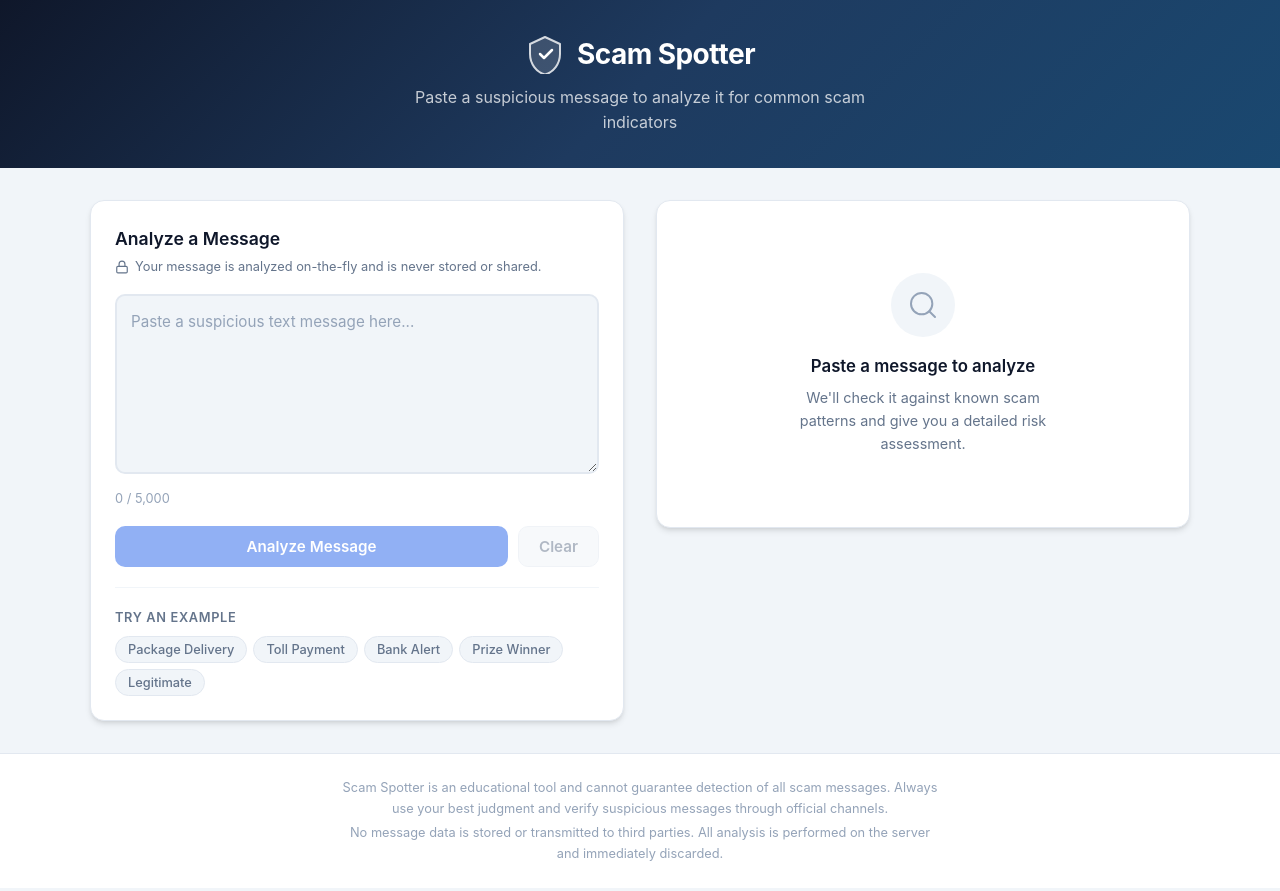
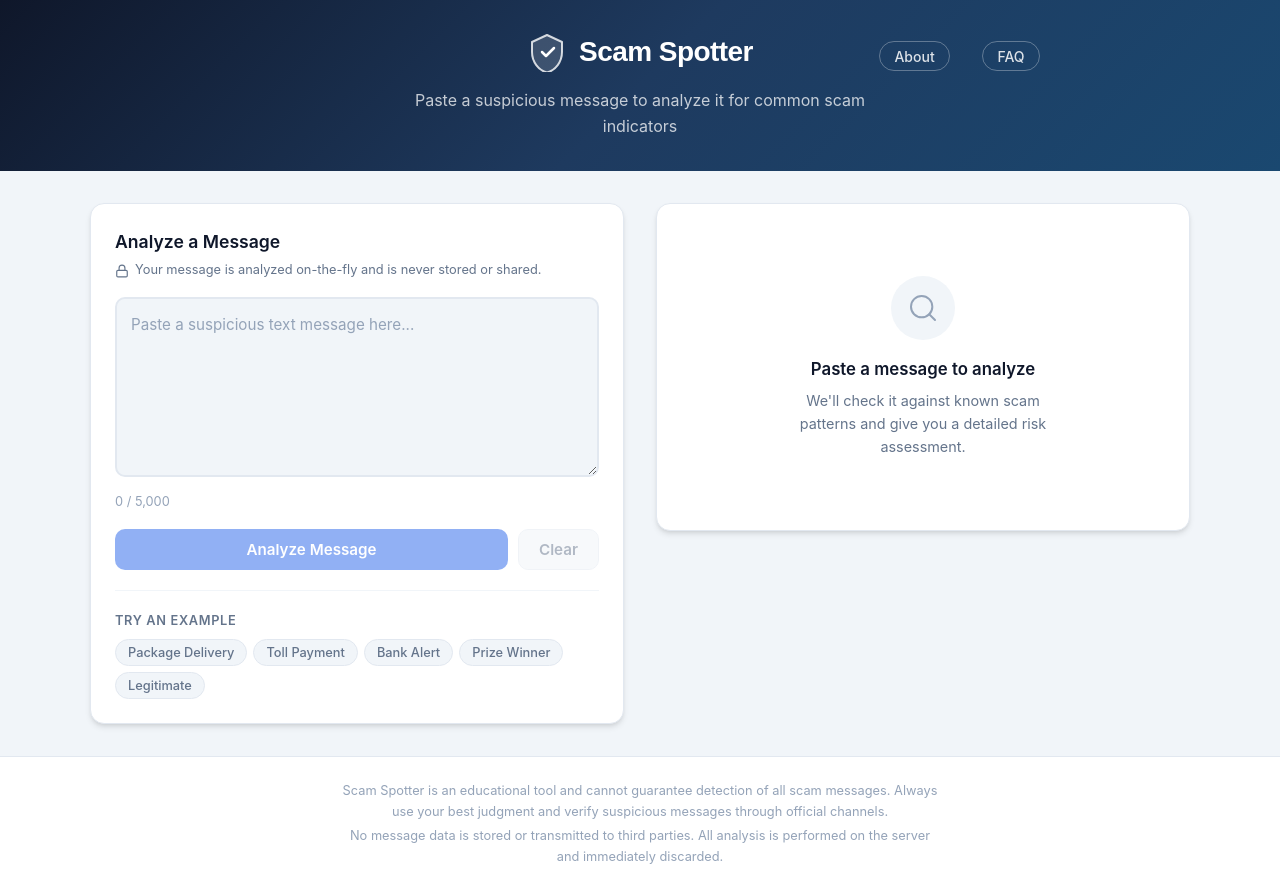
Before and after one commit to alexakfk/scam-spotter, a React (Vite) app in the folder client/: page / in a window 1280 px wide. Built offline with nearby package versions, Linux system fonts and the light colour scheme.

Commit message:
added navigation function, back buttons and header reloading

```diff
--- a/client/src/App.css
+++ b/client/src/App.css
@@ -84,11 +84,17 @@ body {
 }
 
 .header-brand {
+  background: none;
+  border: none;
+  cursor: pointer;
   display: flex;
   align-items: center;
   justify-content: center;
   gap: 12px;
   margin-bottom: 8px;
+  color: #fff;
+  padding:0;
+  outline: none;
 }
 
 .header-icon {
@@ -108,6 +114,48 @@ body {
   color: rgba(255, 255, 255, 0.75);
   max-width: 500px;
   margin: 0 auto;
+}
+
+/* ─── ABOUT & FAQ ────────────────────────────────────────────── */
+
+
+.header-top {
+  display: grid;
+  grid-template-columns: 1fr auto 1fr;
+  align-items: center;
+  margin-bottom: 8px;
+}
+
+.header-nav {
+  display: flex;
+  gap: 2.0rem;
+  justify-content: flex-end;
+}
+
+.nav-link {
+  background: none;
+  border: 1px solid rgba(255, 255, 255, 0.3);
+  color: rgba(255, 255, 255, 0.85);
+  padding: 0.35rem 0.9rem;
+  border-radius: var(--radius-full);
+  cursor: pointer;
+  font-size: 0.875rem;
+  font-family: var(--font-sans);
+  font-weight: 500;
+  transition: all var(--transition-fast);
+}
+
+.nav-link:hover {
+  background: rgba(255, 255, 255, 0.1);
+  color: #fff;
+  border-color: rgba(255, 255, 255, 0.5);
+}
+
+.nav-link.active {
+  background: rgba(255, 255, 255, 0.15);
+  border-color: rgba(255, 255, 255, 0.6);
+  color: #fff;
+  font-weight: 600;
 }
 
 /* ─── MAIN CONTENT ────────────────────────────────────────────── */
--- a/client/src/App.jsx
+++ b/client/src/App.jsx
@@ -3,13 +3,14 @@ import Header from './components/Header';
 import MessageInput from './components/MessageInput';
 import ResultsPanel from './components/ResultsPanel';
 import Footer from './components/Footer';
-import About from '.components/About'
+import About from './components/About';
 import FAQ from './components/FAQ';
 
 function App() {
   const [results, setResults] = useState(null);
   const [isLoading, setIsLoading] = useState(false);
   const [error, setError] = useState(null);
+  const [currentPage, setCurrentPage] = useState('home');
 
   const handleAnalyze = async (message) => {
     if (!message.trim()) return;
@@ -46,9 +47,10 @@ function App() {
 
   return (
     <div className="app">
-      <Header />
+      <Header onNavigate={setCurrentPage} currentPage={currentPage} />
       <main className="main-content">
-        <div className="analysis-container">
+        {currentPage === 'home' && (
+         <div className="analysis-container">
           <MessageInput
             onAnalyze={handleAnalyze}
             onClear={handleClear}
@@ -60,6 +62,9 @@ function App() {
             error={error}
           />
         </div>
+        )}
+        {currentPage === 'about' && <About />}
+        {currentPage === 'faq' && <FAQ />}
       </main>
       <Footer />
     </div>
--- a/client/src/components/About.jsx
+++ b/client/src/components/About.jsx
@@ -1,9 +1,12 @@
-export default function About() {
+function About({onNavigate}) {
     return (
         <div className="page-content">
-            <h3>About</h3>
+            <button className="back-button" onClick={() => onNavigate('home')}>
+                Back to main page
+            </button>
+            <h2>About</h2>
             <p>Scam Spotter is a tool that analyzes text messages for common scam indicators. </p>
         </div>
-    )
-
+    );
 }
+export default About;
--- a/client/src/components/FAQ.jsx
+++ b/client/src/components/FAQ.jsx
@@ -1,9 +1,13 @@
-export default function FAQ() {
+function FAQ({onNavigate}) {
     return (
         <div className="page-content">
-            <h3>Frequently Asked Questions</h3>
+            <button className="back-button" onClick={() => onNavigate('home')}>
+                Back to main page
+            </button>
+            <h2>Frequently Asked Questions</h2>
             <h4>How does Scam Spotter work?</h4>
             <p>...</p>
         </div>
-    )
+    );
 }
+export default FAQ;
--- a/client/src/components/Header.jsx
+++ b/client/src/components/Header.jsx
@@ -1,8 +1,10 @@
-function Header() {
+function Header({onNavigate, currentPage}) {
   return (
     <header className="header">
       <div className="header-inner">
-        <div className="header-brand">
+        <div className="header-top">
+          <div />
+        <button className="header-brand" onClick={() => onNavigate('home')}>
           <svg className="header-icon" viewBox="0 0 40 40" fill="none" xmlns="http://www.w3.org/2000/svg">
             <path
               d="M20 3L5 10v10c0 9.55 6.4 18.48 15 20.5 8.6-2.02 15-10.95 15-20.5V10L20 3z"
@@ -20,7 +22,23 @@ function Header() {
             />
           </svg>
           <h1>Scam Spotter</h1>
-        </div>
+        </button>
+
+        <nav className = "header-nav">
+            <button
+              onClick={() => onNavigate('about')}
+              className={`nav-link ${currentPage === 'about' ? 'active' : ''}`}>
+              About
+            </button>
+
+            <button
+              onClick={() => onNavigate('faq')}
+              className={`nav-link ${currentPage === 'faq' ? 'active' : ''}`}>
+              FAQ
+            </button>
+        </nav>
+      </div>
+
         <p>Paste a suspicious message to analyze it for common scam indicators</p>
       </div>
     </header>
```
